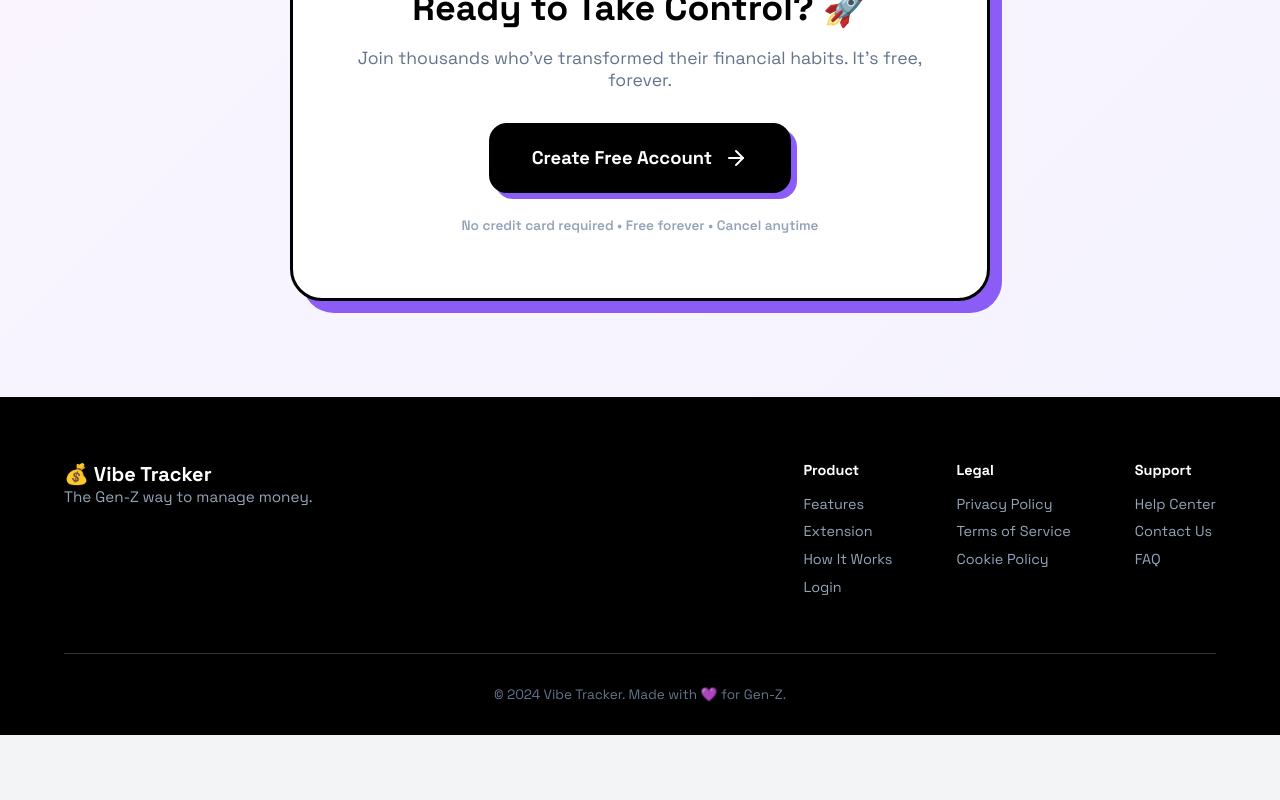
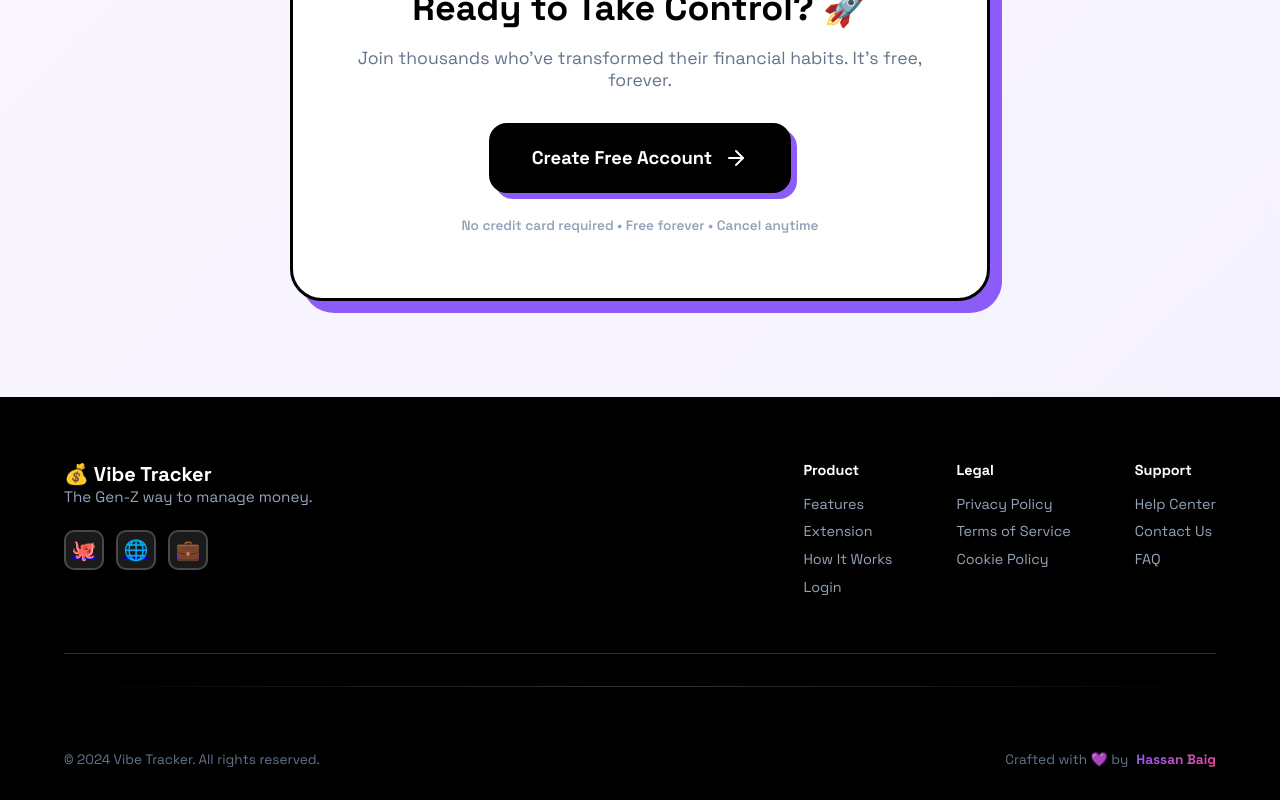
Before and after one commit to baigcoder/shopping-expense-tracker, a React (Vite) app in the folder frontend/: page / in a window 1280 px wide. Shown: the part 5301-6101 px from the top of the page. Before the commit the page ends 6036 px from the top, so only its background shows below. Built offline with nearby package versions, Linux system fonts and the light colour scheme; no server answers.

Commit message:
Fix: TS error, SPA routing 404, footer with dev credit

```diff
--- a/frontend/src/components/ExtensionAlert.tsx
+++ b/frontend/src/components/ExtensionAlert.tsx
@@ -34,16 +34,19 @@
 
             if (status.installed) {
                 setIsExtensionInstalled(true);
-                setIsSynced(status.syncStatus?.synced || false);
+                // Check if user is logged in the extension
+                const synced = status.loggedIn === true;
+                setIsSynced(synced);
 
                 // Show synced message briefly
-                if (status.syncStatus?.synced) {
+                if (synced) {
                     setIsVisible(true);
                     setTimeout(() => {
                         setIsVisible(false);
                     }, 3000);
                 }
             } else {
+
                 // Extension not installed - show install prompt
                 setIsVisible(true);
             }
--- a/frontend/src/pages/LandingPage.module.css
+++ b/frontend/src/pages/LandingPage.module.css
@@ -756,13 +756,70 @@
 
 .footerBottom {
     padding-top: 2rem;
-    text-align: center;
+    display: flex;
+    justify-content: space-between;
+    align-items: center;
+    flex-wrap: wrap;
+    gap: 1rem;
 }
 
 .footerBottom p {
     color: #64748b;
     font-size: 0.85rem;
     margin: 0;
+}
+
+.footerSocials {
+    display: flex;
+    gap: 0.75rem;
+    margin-top: 1.5rem;
+}
+
+.footerSocials a {
+    width: 40px;
+    height: 40px;
+    background: rgba(255, 255, 255, 0.1);
+    border: 2px solid rgba(255, 255, 255, 0.2);
+    border-radius: 10px;
+    display: flex;
+    align-items: center;
+    justify-content: center;
+    font-size: 1.25rem;
+    transition: all 0.2s;
+}
+
+.footerSocials a:hover {
+    background: rgba(255, 255, 255, 0.2);
+    border-color: #fff;
+    transform: translateY(-2px);
+}
+
+.footerDivider {
+    height: 1px;
+    background: linear-gradient(90deg, transparent, rgba(255, 255, 255, 0.2), transparent);
+    margin: 2rem 0;
+}
+
+.footerCredit {
+    display: flex;
+    align-items: center;
+    gap: 0.5rem;
+    font-size: 0.85rem;
+    color: #64748b;
+}
+
+.developerLink {
+    background: linear-gradient(135deg, #8B5CF6, #EC4899);
+    -webkit-background-clip: text;
+    -webkit-text-fill-color: transparent;
+    background-clip: text;
+    font-weight: 800;
+    text-decoration: none;
+    transition: all 0.2s;
+}
+
+.developerLink:hover {
+    text-decoration: underline;
 }
 
 /* ============================================
--- a/frontend/src/pages/LandingPage.tsx
+++ b/frontend/src/pages/LandingPage.tsx
@@ -624,6 +624,17 @@
                     <div className={styles.footerBrand}>
                         <span className={styles.footerLogo}>💰 Vibe Tracker</span>
                         <p>The Gen-Z way to manage money.</p>
+                        <div className={styles.footerSocials}>
+                            <a href="https://github.com/baigcoder" target="_blank" rel="noopener noreferrer" title="GitHub">
+                                <span>🐙</span>
+                            </a>
+                            <a href="https://hassan-baigo-portfolio.vercel.app/" target="_blank" rel="noopener noreferrer" title="Portfolio">
+                                <span>🌐</span>
+                            </a>
+                            <a href="https://www.linkedin.com/in/hassanbaig" target="_blank" rel="noopener noreferrer" title="LinkedIn">
+                                <span>💼</span>
+                            </a>
+                        </div>
                     </div>
                     <div className={styles.footerLinks}>
                         <div>
@@ -647,10 +658,25 @@
                         </div>
                     </div>
                 </div>
+
+                <div className={styles.footerDivider} />
+
                 <div className={styles.footerBottom}>
-                    <p>© 2024 Vibe Tracker. Made with 💜 for Gen-Z.</p>
+                    <p>© 2024 Vibe Tracker. All rights reserved.</p>
+                    <div className={styles.footerCredit}>
+                        <span>Crafted with 💜 by</span>
+                        <a
+                            href="https://hassan-baigo-portfolio.vercel.app/"
+                            target="_blank"
+                            rel="noopener noreferrer"
+                            className={styles.developerLink}
+                        >
+                            Hassan Baig
+                        </a>
+                    </div>
                 </div>
             </footer>
+
         </div>
     );
 };
```
Also changed, not shown: frontend/vercel.json.
